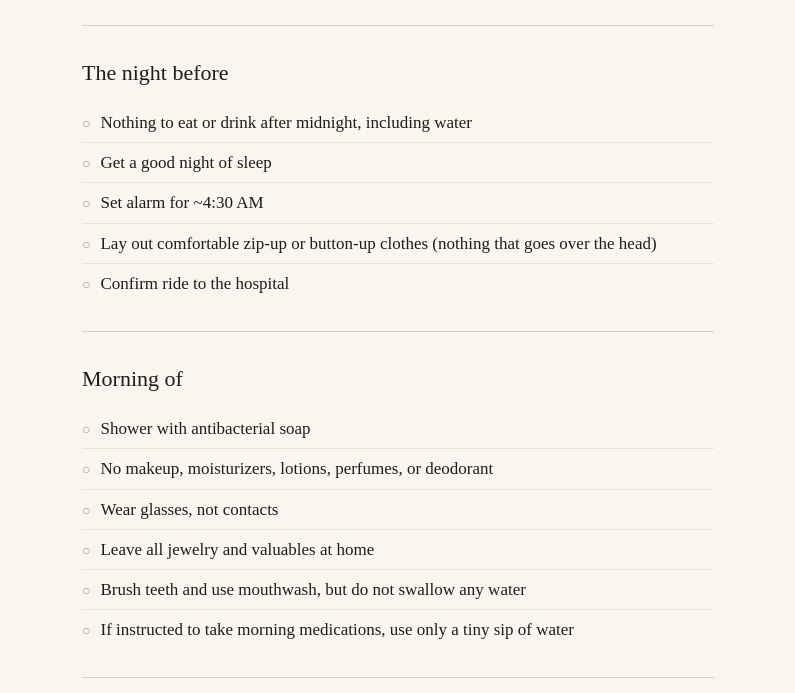
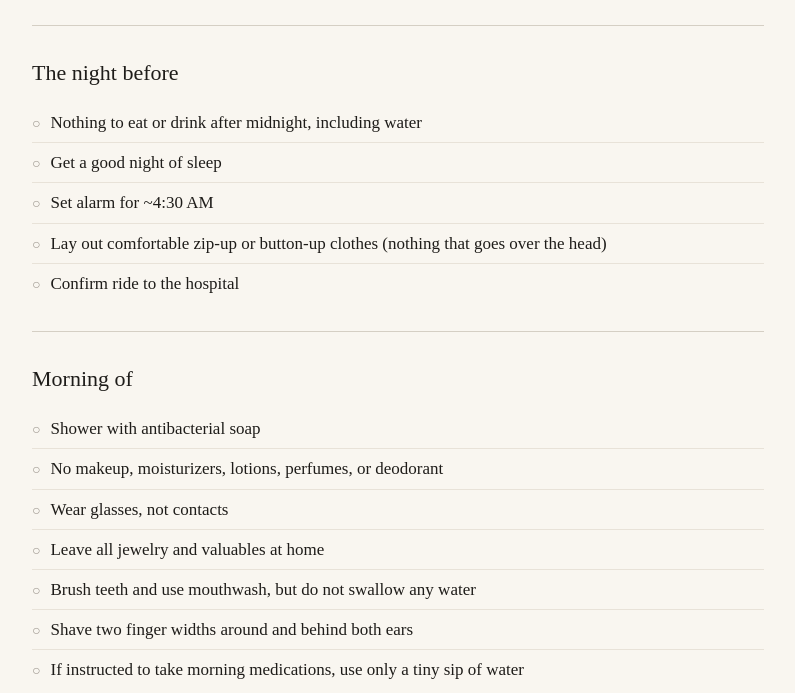
Before and after one commit to chanpory/recovery, a plain HTML site: page surgery-day.html in a window 1280 px wide. Shown: the part 259-952 px from the top of the page, without its empty margins (242-1037 px from the left). Drawn offline with Linux system fonts and the light colour scheme; a web font is replaced by a local one.

Commit message:
Wider desktop layout (780px), add shaving to surgery day

```diff
--- a/styles.css
+++ b/styles.css
@@ -49,7 +49,7 @@ body {
 }
 
 .page {
-  max-width: 680px;
+  max-width: 780px;
   margin: 0 auto;
   padding: 48px 24px 80px;
 }
--- a/surgery-day.html
+++ b/surgery-day.html
@@ -9,7 +9,7 @@
 <meta property="og:url" content="https://chanpory.github.io/recovery/surgery-day.html">
 <meta name="viewport" content="width=device-width, initial-scale=1.0">
 <title>Surgery day — Chanpory's recovery guide</title>
-<link rel="stylesheet" href="styles.css?v=10">
+<link rel="stylesheet" href="styles.css?v=11">
 <style>
   .checklist-section {
     padding-top: 28px;
@@ -111,6 +111,7 @@
       <li>Wear glasses, not contacts</li>
       <li>Leave all jewelry and valuables at home</li>
       <li>Brush teeth and use mouthwash, but do not swallow any water</li>
+      <li>Shave two finger widths around and behind both ears</li>
       <li>If instructed to take morning medications, use only a tiny sip of water</li>
     </ul>
   </div>
```
Also changed, not shown: appointments.html (+1 -1 lines), contacts.html (+1 -1 lines), help.html (+1 -1 lines), index.html (+1 -1 lines), meals.html (+1 -1 lines), medications.html (+1 -1 lines), post-op-care.html (+1 -1 lines), timeline.html (+1 -1 lines).
